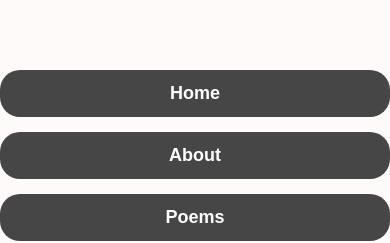
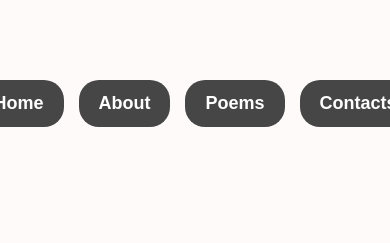
Before and after one commit to cp50/static1, a plain HTML site: page index.html in a window 390 px wide. Shown: the part 882-1125 px from the top of the page. After the commit the page ends 1019 px from the top, so only its background shows below. Drawn offline with nearby package versions, Linux system fonts and the light colour scheme.

Commit message:
changes in css

```diff
--- a/index.css
+++ b/index.css
@@ -95,6 +95,9 @@ p {
     align-items: center;
     margin-top: 30px;
     gap: 15px; /* Space between buttons */
+    flex-wrap: nowrap; /* Prevents buttons from stacking */
+    overflow-x: auto; /* Allows horizontal scrolling on smaller screens if needed */
+    padding: 10px;
 }
 
 .custom-btn {
@@ -127,16 +130,6 @@ p {
 
 /* Responsive Adjustments */
 @media screen and (max-width: 768px) {
-    /* Stack buttons vertically on smaller screens */
-    .button-container {
-        flex-direction: column;
-    }
-
-    .custom-btn {
-        width: 100%; /* Full-width buttons */
-        text-align: center;
-    }
-
     /* Override the header alignment on mobile */
     header {
         text-align: left; /* Keeps header text aligned left */
```
